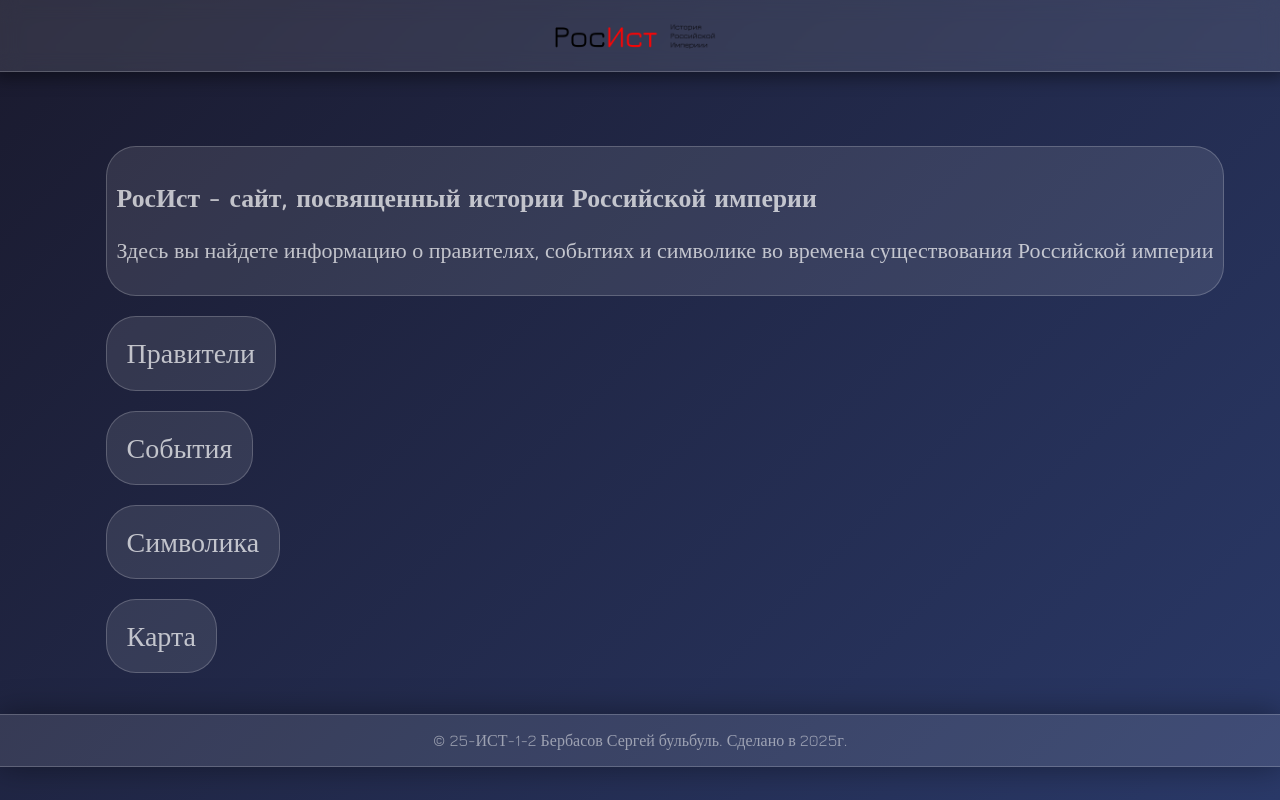
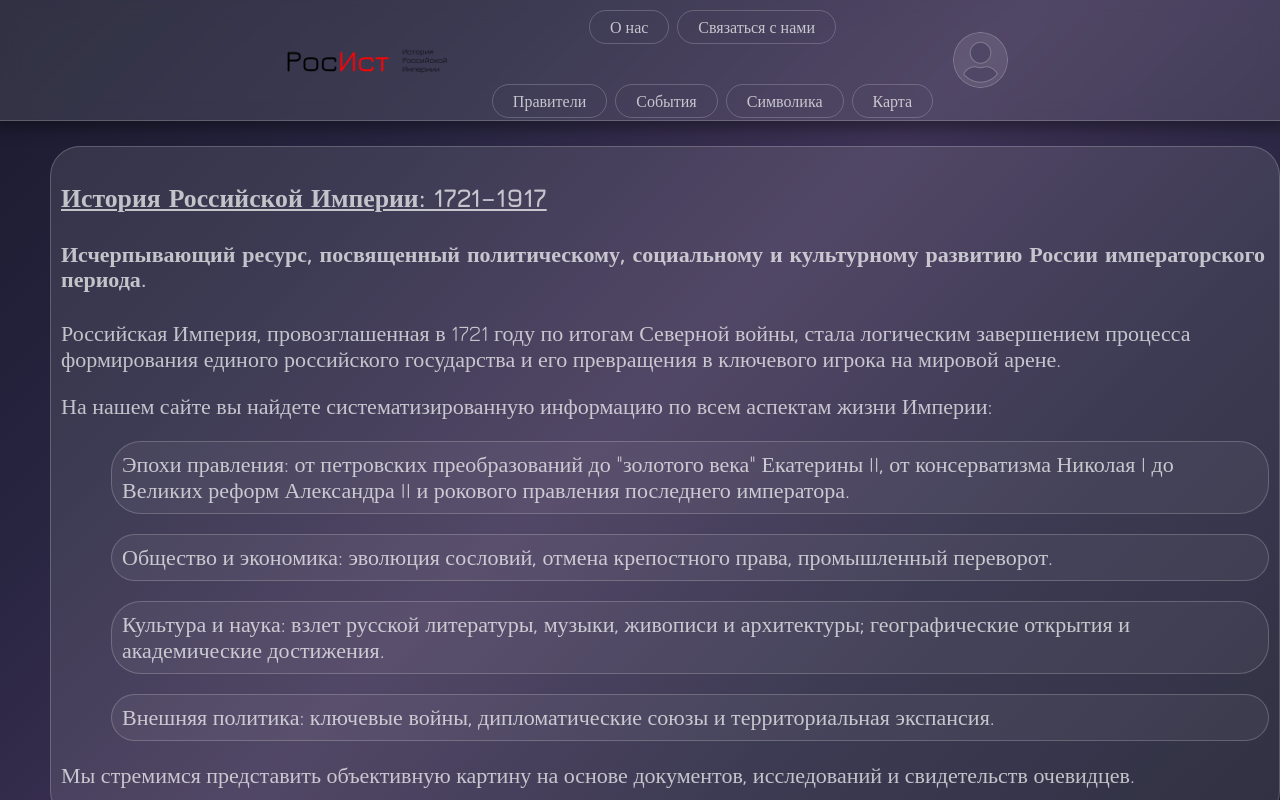
Before and after one commit to 4yMHouDeZ/new_web_kursach, a plain HTML site: page index.html in a window 1280 px wide. Drawn offline with nearby package versions, Linux system fonts and the light colour scheme.

Commit message:
Add files via upload

```diff
--- a/index.html
+++ b/index.html
@@ -12,18 +12,56 @@
 </head>
 <body>
     <header>
-        <img class="logo" src="images/logo.png" alt="РосИст - История Российской Империи">
+        <img onclick="location.href = './index.html'" class="logo" src="images/logo.png" alt="РосИст - История Российской Империи">
+        <nav>
+            <button onclick="openMenu()" class="open__nav">
+                <div class="top"></div>
+                <div class="bottom"></div>
+            </button>
+            <div class="menu_body">
+                <menu class="mobile_menu">
+                    <ul class="top">
+                        <li><button onclick="location.href = './praviteli.html'">Правители</button></li>
+                        <li><button onclick="location.href = './sobitiya.html'">События</button></li>
+                        <li><button onclick="location.href = './simvolika.html'">Символика</button></li>
+                        <li><button onclick="location.href = './karta.html'">Карта</button></li>
+                    </ul>
+                    <ul class="bottom">
+                        <li><button onclick="location.href = './info.html'">О нас</button></li>
+                        <li><button onclick="location.href = 'mailto:sergejberbasov1294@yandex.ru'">Связаться с нами</a></li>
+                    </ul>
+                </menu>
+            </div>
+
+            <ul class="nav">
+                <li><button onclick="location.href = './info.html'">О нас</button></li>
+                <li><button onclick="location.href = 'mailto:sergejberbasov1294@yandex.ru'">Связаться с нами</a></li>
+            </ul>
+            <ul class="nav">
+                <li><button onclick="location.href = './praviteli.html'">Правители</button></li>
+                <li><button onclick="location.href = './sobitiya.html'">События</button></li>
+                <li><button onclick="location.href = './simvolika.html'">Символика</button></li>
+                <li><button onclick="location.href = './karta.html'">Карта</button></li>
+            </ul>
+        </nav>
+        <img class="person" src="images/person.png" alt="Вход" onclick="location.href = './login.html'">
     </header>
     <main>
         <ul>
             <li class="info">
-                <h3>РосИст - сайт, посвященный истории Российской империи</h3>
-                <p>Здесь вы найдете информацию о правителях, событиях и символике во времена существования Российской империи</p>
+                <h3><u>История Российской Империи: 1721–1917</u></h4>
+                <h4>Исчерпывающий ресурс, посвященный политическому, социальному и культурному развитию России императорского периода.</h5>
+                <p>Российская Империя, провозглашенная в 1721 году по итогам Северной войны, стала логическим завершением процесса формирования единого российского государства и его превращения в ключевого игрока на мировой арене.</p>
+                <p>На нашем сайте вы найдете систематизированную информацию по всем аспектам жизни Империи:</p>
+
+                    <ul>
+                        <li>Эпохи правления: от петровских преобразований до "золотого века" Екатерины II, от консерватизма Николая I до Великих реформ Александра II и рокового правления последнего императора.</li>
+                        <li>Общество и экономика: эволюция сословий, отмена крепостного права, промышленный переворот.</li>
+                        <li>Культура и наука: взлет русской литературы, музыки, живописи и архитектуры; географические открытия и академические достижения.</li>
+                        <li>Внешняя политика: ключевые войны, дипломатические союзы и территориальная экспансия.</li>
+                    </ul>
+                <p>Мы стремимся представить объективную картину на основе документов, исследований и свидетельств очевидцев.</p>
             </li>
-            <li><button onclick="location.href = './praviteli.html'">Правители</button></li>
-            <li><button onclick="location.href = './sobitiya.html'">События</button></li>
-            <li><button onclick="location.href = './simvolika.html'">Символика</button></li>
-            <li><button onclick="location.href = './karta.html'">Карта</button></li>
         </ul>
     </main>
     <footer>
--- a/styles/default.css
+++ b/styles/default.css
@@ -45,7 +45,7 @@ body {
     align-items: center;
 
     row-gap: 25px;
-    background: linear-gradient(135deg, #1a1a2e 0%, #2a3968 100%);
+    background: linear-gradient(135deg, #1a1a2e 0%, #26243f 25%, #3e3255 50%, #26243f 75%, #1a1a2e 100%);
 
     overflow: auto;
     &::-webkit-scrollbar {
--- a/styles/index.css
+++ b/styles/index.css
@@ -1,9 +1,16 @@
-li {
+main li {
     list-style: none;
     font-family: 'Jura';
     font-size: 22px;
+    background: rgba(255, 255, 255, 0.1);
+    border: 1px solid rgba(255, 255, 255, 0.2);
+    border-radius: 30px;
+    padding: 10px;
 }
-ul {
+ul ul li {
+    background: rgba(255, 255, 255, 0.05);
+}
+main ul {
     padding-left: 10px;
     display: flex;
     flex-direction: column;
@@ -11,23 +18,3 @@ ul {
     gap: 20px;
     color: rgba(255, 255, 255, 0.7);
 }
-main li button {
-    background: rgba(255, 255, 255, 0.1);
-    border: 1px solid rgba(255, 255, 255, 0.2);
-    border-radius: 30px;
-    cursor: pointer;
-    padding: 20px;
-    font-size: 28px;
-    color: rgba(255, 255, 255, 0.7);
-    transition: all 0.3s;
-}
-main li button:hover {
-    color: white;
-    box-shadow: 0 0 12px 2px rgba(0, 0, 0, 0.4);
-}
-li.info {
-    background: rgba(255, 255, 255, 0.1);
-    border: 1px solid rgba(255, 255, 255, 0.2);
-    border-radius: 30px;
-    padding: 10px;
-}
--- a/styles/simvolika.css
+++ b/styles/simvolika.css
@@ -8,7 +8,7 @@ img#gerb {
     border-radius: 50%;
 }
 
-ul {
+.content {
     display: flex;
     flex-wrap: wrap;
     gap: 40px;
```
Also changed, not shown: styles/sobitiya.css (+11 -2 lines).
